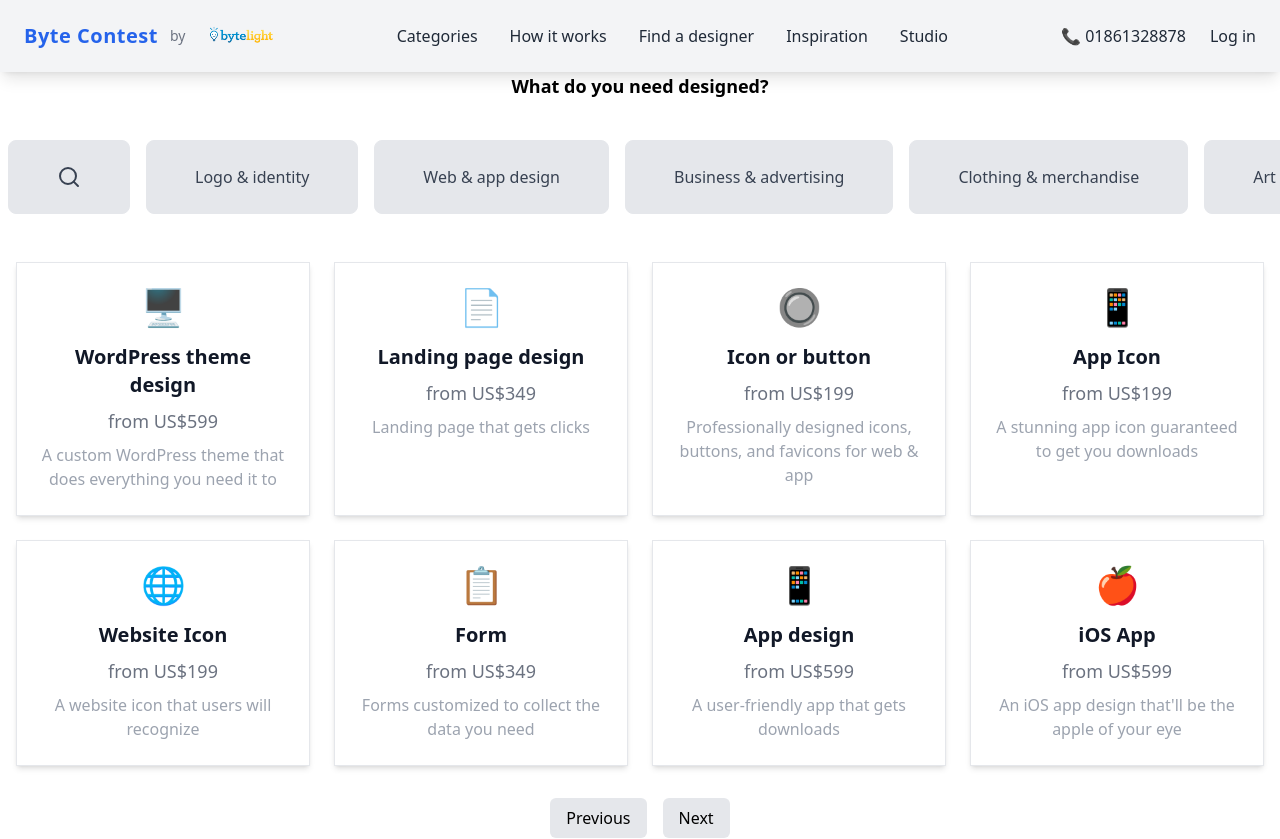
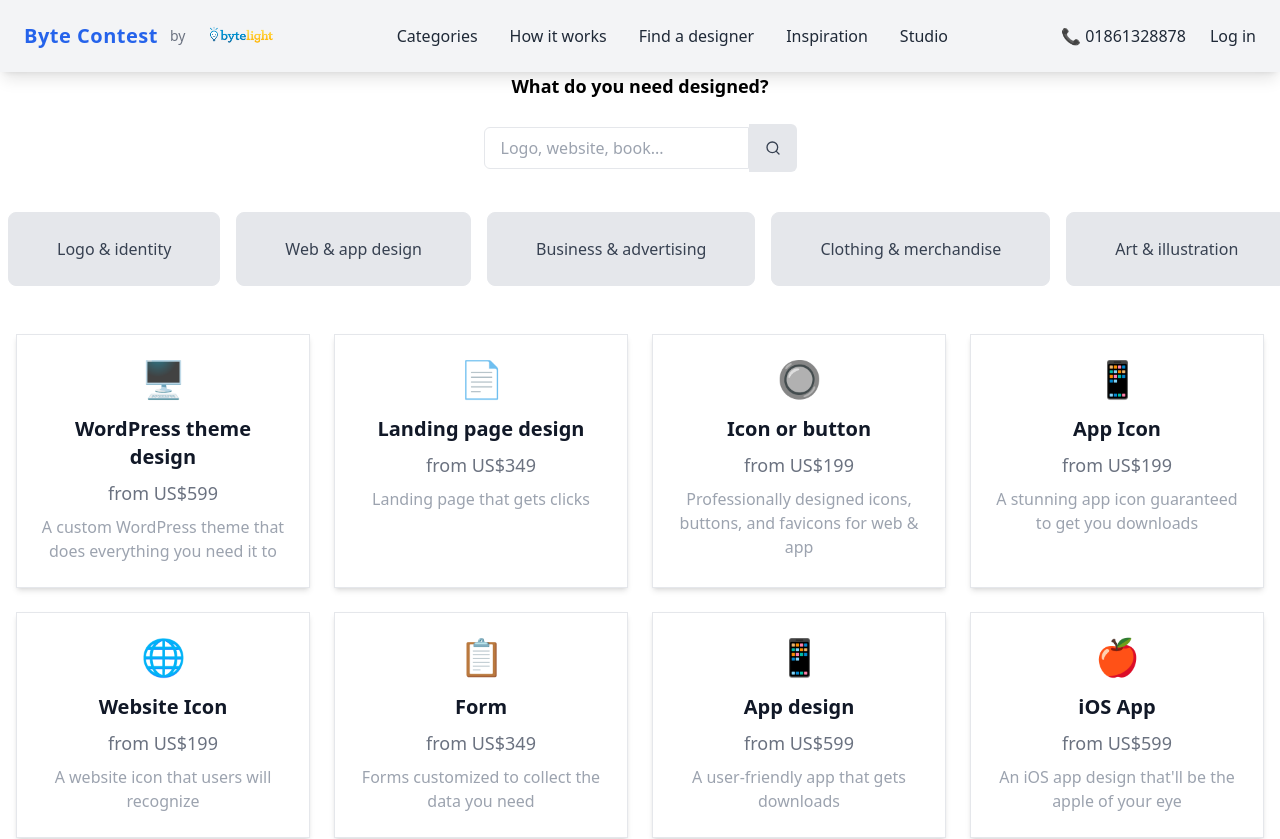
Before and after one commit to Byte-Light/byte-contest, a Next.js app: page /categories in a window 1280 px wide. Shown: the top 839 px of the page. Built offline with nearby package versions, Linux system fonts and the light colour scheme.

Commit message:
implement search funtionality

```diff
--- a/app/categories/page.tsx
+++ b/app/categories/page.tsx
@@ -1,14 +1,17 @@
+"use client"
 import PricingCards from '@/components/categories/PricingCards';
 import ScrollButtons from '@/components/categories/ScrollButtons';
-import React from 'react';
+import React, { useState } from 'react';
 
 const Categories = () => {
-    return (
-        <div>
-            <ScrollButtons />
-            <PricingCards />
-        </div>
-    );
+  const [searchQuery, setSearchQuery] = useState('');
+
+  return (
+    <div>
+      <ScrollButtons onSearch={setSearchQuery} />
+      <PricingCards searchQuery={searchQuery} />
+    </div>
+  );
 };
 
 export default Categories;
--- a/components/categories/PricingCards.tsx
+++ b/components/categories/PricingCards.tsx
@@ -1,17 +1,31 @@
 "use client"
-import React, { useState } from 'react';
+import React, { useState, useEffect } from 'react';
 import services from './servicesData'; // Import the services data
 
-const PricingCards: React.FC = () => {
+interface PricingCardsProps {
+  searchQuery: string; // Add the searchQuery prop
+}
+
+const PricingCards: React.FC<PricingCardsProps> = ({ searchQuery }) => {
   const [currentPage, setCurrentPage] = useState(1);
   const pageSize = 8; // Number of services per page
+
+  // Filter services based on the search query
+  const filteredServices = services.filter((service) =>
+    service.title.toLowerCase().includes(searchQuery.toLowerCase())
+  );
+
+  // Reset the page to 1 whenever the search query changes
+  useEffect(() => {
+    setCurrentPage(1);
+  }, [searchQuery]);
 
   // Calculate the range of services for the current page
   const lastIndex = currentPage * pageSize;
   const firstIndex = lastIndex - pageSize;
-  const currentServices = services.slice(firstIndex, lastIndex);
+  const currentServices = filteredServices.slice(firstIndex, lastIndex);
 
-  const totalPages = Math.ceil(services.length / pageSize);
+  const totalPages = Math.ceil(filteredServices.length / pageSize);
 
   const handleNextPage = () => {
     if (currentPage < totalPages) {
@@ -27,6 +41,7 @@ const PricingCards: React.FC = () => {
 
   return (
     <div className="py-8 px-4 max-w-7xl mx-auto">
+      {/* Services Grid */}
       <div className="grid grid-cols-2 sm:grid-cols-2 lg:grid-cols-4 gap-6">
         {currentServices.map((service, index) => (
           <div
--- a/components/categories/ScrollButtons.tsx
+++ b/components/categories/ScrollButtons.tsx
@@ -17,8 +17,13 @@ const options: Option[] = [
   { label: 'Book & magazine', value: 'book' },
 ];
 
-const ScrollButtons: React.FC = () => {
+interface ScrollButtonsProps {
+  onSearch: (query: string) => void;
+}
+
+const ScrollButtons: React.FC<ScrollButtonsProps> = ({ onSearch }) => {
   const [selected, setSelected] = useState<string | null>(null);
+  const [searchQuery, setSearchQuery] = useState<string>('');
 
   // Reference for the scroll container
   const scrollContainerRef = useRef<HTMLDivElement>(null);
@@ -60,9 +65,31 @@ const ScrollButtons: React.FC = () => {
     }
   };
 
+  // Handle search input change
+  const handleSearchChange = (e: React.ChangeEvent<HTMLInputElement>) => {
+    setSearchQuery(e.target.value);
+    onSearch(e.target.value);
+  };
+
   return (
     <div className="space-y-6">
       <h2 className="text-lg font-semibold text-center">What do you need designed?</h2>
+
+      {/* Search Input */}
+      <div className="flex justify-center items-center mb-4">
+        <input
+          type="text"
+          value={searchQuery}
+          onChange={handleSearchChange}
+          placeholder="Logo, website, book..."
+          className="px-4 py-2 border rounded-l-md"
+        />
+        <button
+          className="flex justify-center items-center w-12 h-12 bg-gray-200 hover:bg-cyan-600 text-gray-700 hover:text-white rounded-r-md transition-all"
+        >
+          <FiSearch />
+        </button>
+      </div>
 
       {/* Scrollable container with horizontal scroll and hidden scrollbar */}
       <div className="flex justify-center items-center">
@@ -75,16 +102,6 @@ const ScrollButtons: React.FC = () => {
           onMouseMove={handleMouseMove}
           style={{ cursor: isDragging ? 'grabbing' : 'grab' }}
         >
-          {/* Search Button */}
-          <button
-            className={`flex items-center justify-center px-12 py-6 whitespace-nowrap rounded-lg border bg-gray-200 text-gray-700 hover:bg-gray-300 transition ${
-              selected === 'search' ? 'bg-cyan-600 text-white' : ''
-            }`}
-            onClick={() => setSelected('search')}
-          >
-            <FiSearch size={24} />
-          </button>
-
           {/* Options Buttons */}
           {options.map((option) => (
             <button
```
